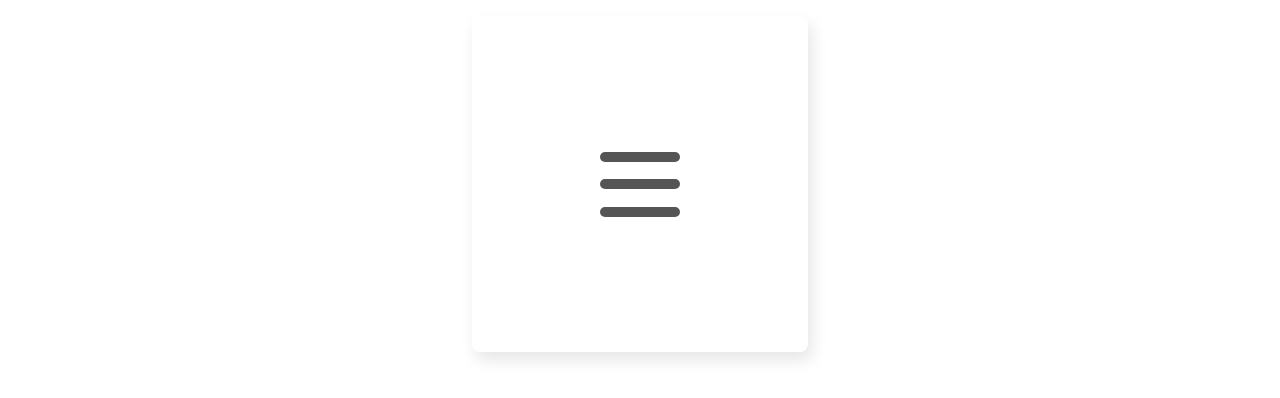
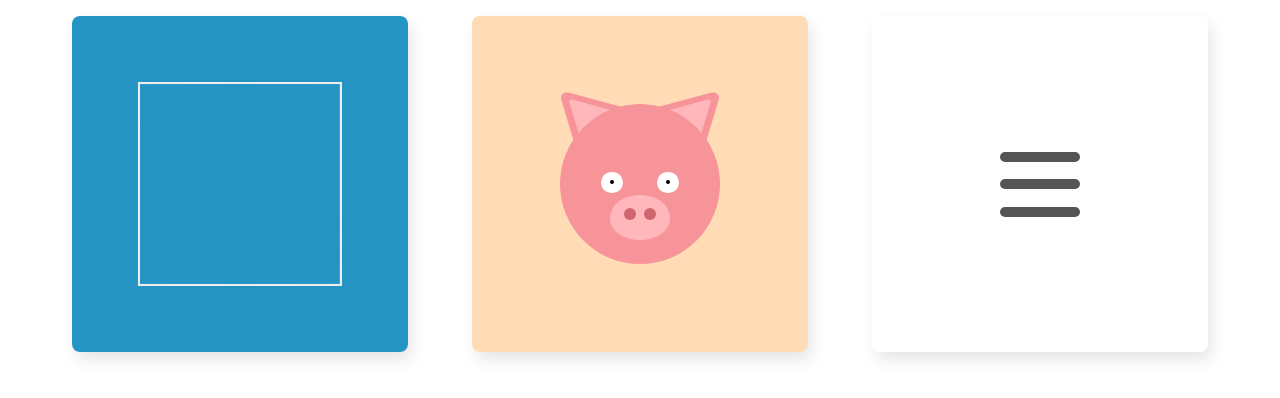
Before and after one commit to AdarshChoutha/css-artistry, a React (Create React App) app: page / in a window 1280 px wide. Shown: the top 398 px of the page. Built offline with nearby package versions, Linux system fonts and the light colour scheme.

Commit message:
implement art 	- pig face 	- square animation

```diff
--- /dev/null
+++ b/src/gallary/art-2/index.jsx
@@ -0,0 +1,32 @@
+import Tile from '../../components/Tile';
+import classNames from '../../utils/classNames';
+
+import styles from './styles.module.css';
+
+function Art() {
+
+    return (
+        <Tile classes={styles.tile}>
+            <div className={styles.face}>
+                <div className={styles.ear_container}>
+                    <div className={classNames(styles.ear, styles.ear_left)}></div>
+                    <div className={classNames(styles.ear, styles.ear_right)}></div>
+                </div>
+                <div className={styles.eye_container}>
+                    <div className={classNames(styles.eye, styles.eye_left)}>
+                        <div className={styles.eye_dot}></div>
+                    </div>
+                    <div className={classNames(styles.eye, styles.eye_right)}>
+                        <div className={styles.eye_dot}></div>
+                    </div>
+                </div>
+                <div className={styles.mouth}>
+                    <div className={styles.mouth_dot}></div>
+                    <div className={styles.mouth_dot}></div>
+                </div>
+            </div>
+        </Tile>
+    );
+}
+
+export default Art;
--- /dev/null
+++ b/src/gallary/art-2/styles.module.css
@@ -0,0 +1,124 @@
+.tile {
+    background: #FFDCB5;
+    z-index: 0;
+}
+
+.face {
+    background-color: #F7949A;
+    border-radius: 50%;
+    width: 160px;
+    height: 160px;
+    display: flex;
+    flex-direction: column;
+    align-items: center;
+    justify-content: center;
+    /* z-index: 1; */
+}
+
+.ear_container {
+    margin-top: -32px;
+    width: 140px;
+    display: flex;
+    flex-direction: row;
+    align-items: flex-start;
+    justify-content: space-between;
+    z-index: -1;
+    /* z-index: -1; */
+}
+
+.ear {
+    background-color: #FFB7BC;
+    border: solid 7px #F7949A;
+    width: 42px;
+    height: 40px;
+    display: flex;
+}
+
+.ear_left {
+    border-radius: 20% 0 0 0;
+    transform: skewX(32deg) rotate(18deg);
+}
+
+.ear_right {
+    border-radius: 0 20% 0 0;
+    transform: skewX(-32deg) rotate(-18deg);
+}
+
+.eye_container {
+    margin-top: 17px;
+    margin-bottom: -3px;
+    width: 78px;
+    height: 30px;
+    display: flex;
+    flex-direction: row;
+    align-items: center;
+    justify-content: space-between;
+}
+
+.eye {
+    background-color: #FFF;
+    border-radius: 50%;
+    width: 22px;
+    height: 22px;
+    display: flex;
+    align-items: center;
+    justify-content: center;
+    animation-name: eye-blink;
+    animation-duration: 4s;
+    animation-iteration-count: infinite;
+}
+
+@keyframes eye-blink {
+
+    0%,
+    10% {
+        height: 20px;
+    }
+
+    4%,
+    6% {
+        height: 0px;
+    }
+}
+
+.eye_dot {
+    background-color: #000;
+    border-radius: 50%;
+    width: 4px;
+    height: 4px;
+    animation-name: eye-dot-blink;
+    animation-duration: 4s;
+    animation-iteration-count: infinite;
+}
+
+@keyframes eye-dot-blink {
+
+    0%,
+    10% {
+        height: 4px;
+    }
+
+    4%,
+    6% {
+        height: 0px;
+    }
+}
+
+.mouth {
+    background-color: #FFB7BC;
+    border-radius: 50% 50% 48% 48%;
+    width: 60px;
+    height: 45px;
+    display: flex;
+    align-items: center;
+    justify-content: center;
+}
+
+.mouth_dot {
+    background-color: #CE666D;
+    margin: 0 4px 6px 4px;
+    padding: 4px;
+    border-radius: 50%;
+    width: 4px;
+    height: 4px;
+}
--- /dev/null
+++ b/src/gallary/art-3/index.jsx
@@ -0,0 +1,24 @@
+import { useEffect, useRef } from 'react';
+
+import Tile from '../../components/Tile';
+
+import styles from './styles.module.css';
+
+function Art() {
+
+    const tileRef = useRef();
+
+    useEffect(() => {
+        let htmlContent = '';
+        for (let i = 1; i <= 12; i++) {
+            htmlContent += `<div class="${styles.square}" style="--square-count:6; --square-index:${i};"></div>`;
+        }
+        tileRef.current.innerHTML = htmlContent;
+    }, []);
+
+    return (
+        <Tile containerRef={tileRef} classes={styles.tile} />
+    );
+}
+
+export default Art;
--- /dev/null
+++ b/src/gallary/art-3/styles.module.css
@@ -0,0 +1,29 @@
+.tile {
+    background: #2495C2;
+}
+
+.square {
+    position: absolute;
+    top: 50%;
+    left: 50%;
+    transform: translate(-50%, -50%) rotate(0deg);
+    border: solid 2px #eee;
+    border-radius: 0;
+    width: 200px;
+    height: 200px;
+    animation-name: square-animation;
+    animation-duration: 4s;
+    animation-iteration-count: infinite;
+}
+
+@keyframes square-animation {
+    50% {
+        transform: translate(-50%, -50%) rotate(calc(360deg - (180deg / var(--square-count)) * var(--square-index)));
+        border-radius: 50%;
+        width: 40px;
+    }
+
+    100% {
+        transform: translate(-50%, -50%) rotate(180deg);
+    }
+}
--- a/src/gallary/index.js
+++ b/src/gallary/index.js
@@ -1,6 +1,10 @@
 import Art1 from './art-1';
+import Art2 from './art-2';
+import Art3 from './art-3';
 
 const Gallary = [
+    Art3,
+    Art2,
     Art1,
 ];
 
```
